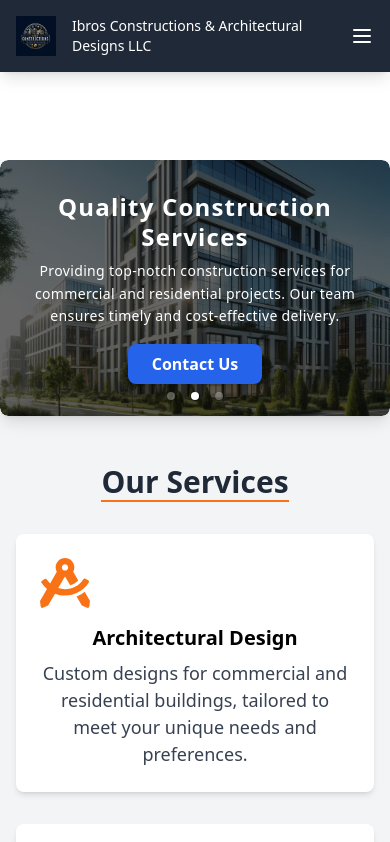
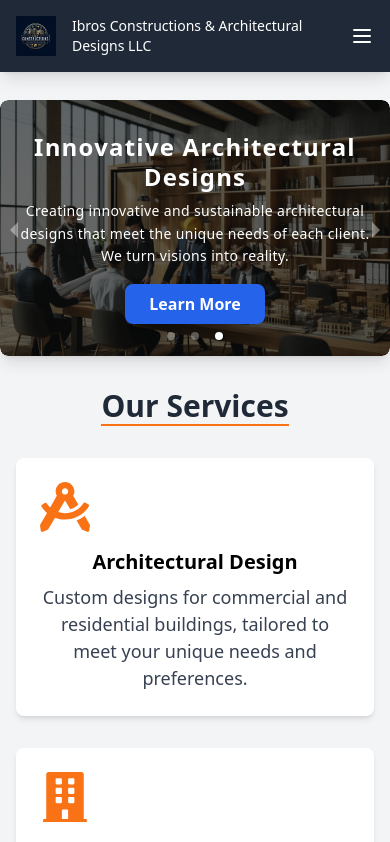
Before and after one commit to SamuelAsoma/ibros-constructions, a React (Vite) app: page / in a window 390 px wide. Shown: the top 842 px of the page. Built offline with nearby package versions, Linux system fonts and the light colour scheme.

Commit message:
Updated footer font-size for small screens and other improvements

```diff
--- a/src/components/ArchitecturalDesignDetail.jsx
+++ b/src/components/ArchitecturalDesignDetail.jsx
@@ -86,7 +86,6 @@ const ArchitecturalDesignDetail = () => {
           </div>
         </div>
       </div>
-      <Footer />
     </div>
   );
 }
--- a/src/components/Footer.jsx
+++ b/src/components/Footer.jsx
@@ -1,9 +1,7 @@
-
-
 const Footer = () => {
   return (
     <footer className="bg-gray-800 text-white p-4 text-center">
-      <p>&copy; 2024 Ibros Constructions & Architectural Designs LLC. All rights reserved.</p>
+      <p className="text-sm md:text-base">&copy; 2024 Ibros Constructions & Architectural Designs LLC. All rights reserved.</p>
     </footer>
   );
 }
--- a/src/components/Hero.jsx
+++ b/src/components/Hero.jsx
@@ -6,15 +6,15 @@ import slide3 from '../assets/images/slide2.webp';
 
 const Hero = () => {
   return (
-    <section className="relative bg-gray-100">
+    <section className="relative pt-8 bg-gray-100">
       <div className="max-w-6xl mx-auto bg-white rounded-lg shadow-lg overflow-hidden">
         <Carousel
           autoPlay
           infiniteLoop
           showThumbs={false}
           showStatus={false}
-          showArrows={false}
-          interval={5000}
+          showArrows={true}
+          interval={3000}
           className="rounded-lg overflow-hidden"
         >
           <div className="relative h-64 md:h-80 lg:h-96 bg-cover bg-center rounded-lg" style={{ backgroundImage: `url(${backgroundImage})` }}>
--- a/src/components/ProjectDetail.jsx
+++ b/src/components/ProjectDetail.jsx
@@ -51,7 +51,6 @@ const ProjectDetail = ({ projects }) => {
           </div>
         </div>
       </div>
-      <Footer />
     </div>
   );
 }
--- a/src/components/Services.jsx
+++ b/src/components/Services.jsx
@@ -31,7 +31,7 @@ const services = [
 
 const Services = () => {
   return (
-    <section id="services" className="py-12 bg-gray-100 text-center">
+    <section id="services" className="py-8 bg-gray-100 text-center">
       <h2 className="text-3xl font-bold mb-8 animate-fadeIn border-b-2 border-orange-500 inline-block text-gray-800">Our Services</h2>
       <div className="max-w-6xl mx-auto grid gap-8 sm:grid-cols-1 md:grid-cols-2 lg:grid-cols-3 px-4 sm:px-6 lg:px-8">
         {services.map((service, index) => (
--- a/src/pages/Home.jsx
+++ b/src/pages/Home.jsx
@@ -11,7 +11,7 @@ const Home = () => {
   return (
     <div>
 
-      <div className="pt-24">
+      <div className="pt-1">
         <Hero />
 
         <main>
```
